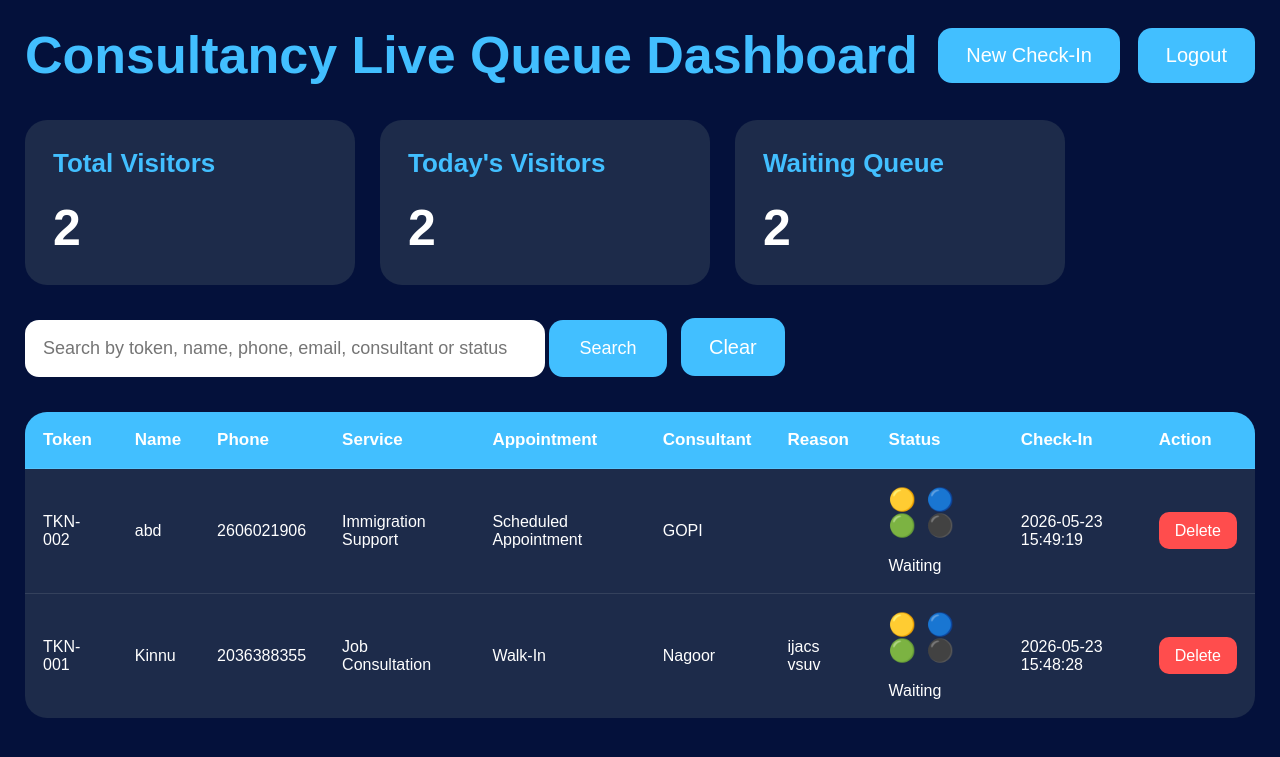
After one commit to NageswaraRao5020/devops-aws-project, a Flask app: page /admin in a window 1280 px wide. The commit adds this page. Shown: the top 757 px of the page. Run offline with Flask 3, Linux system fonts and the light colour scheme; the visitor is signed in with stand-in values (Sample User, id 1); data comes from the database, SQL or seed files in the repository; both versions use the stored data as it was after the commit.

Commit message:
complete consultancy visitor management system

```diff
--- a/app.py
+++ b/app.py
@@ -1,10 +1,218 @@
-from flask import Flask, render_template
+from flask import Flask, render_template, request, redirect, session
+import sqlite3
+from datetime import datetime
 
 app = Flask(__name__)
+app.secret_key = "visitor_secret_key"
+
+
+def init_db():
+    conn = sqlite3.connect("visitors.db")
+    c = conn.cursor()
+
+    c.execute("""
+        CREATE TABLE IF NOT EXISTS visitors (
+            id INTEGER PRIMARY KEY AUTOINCREMENT,
+            token_number TEXT,
+            name TEXT NOT NULL,
+            email TEXT,
+            phone TEXT,
+            service_type TEXT,
+            appointment_type TEXT,
+            reason TEXT,
+            consultant TEXT,
+            status TEXT,
+            checkin_time TEXT
+        )
+    """)
+
+    conn.commit()
+    conn.close()
+
+
+def generate_token():
+    conn = sqlite3.connect("visitors.db")
+    c = conn.cursor()
+    c.execute("SELECT COUNT(*) FROM visitors")
+    count = c.fetchone()[0] + 1
+    conn.close()
+    return f"TKN-{count:03d}"
+
 
 @app.route("/")
 def home():
+    if "admin" not in session:
+        return redirect("/login")
     return render_template("index.html")
 
+
+@app.route("/submit", methods=["POST"])
+def submit():
+    if "admin" not in session:
+        return redirect("/login")
+
+    token_number = generate_token()
+    name = request.form["name"]
+    email = request.form["email"]
+    phone = request.form["phone"]
+    service_type = request.form["service_type"]
+    appointment_type = request.form["appointment_type"]
+    reason = request.form["reason"]
+    consultant = request.form["consultant"]
+    status = "Waiting"
+    checkin_time = datetime.now().strftime("%Y-%m-%d %H:%M:%S")
+
+    conn = sqlite3.connect("visitors.db")
+    c = conn.cursor()
+
+    c.execute("""
+        INSERT INTO visitors
+        (token_number, name, email, phone, service_type, appointment_type, reason, consultant, status, checkin_time)
+        VALUES (?, ?, ?, ?, ?, ?, ?, ?, ?, ?)
+    """, (
+        token_number, name, email, phone, service_type,
+        appointment_type, reason, consultant, status, checkin_time
+    ))
+
+    conn.commit()
+    conn.close()
+
+    return redirect("/admin")
+@app.route("/admin")
+def admin():
+
+    if "admin" not in session:
+        return redirect("/login")
+
+    search = request.args.get("search", "").strip()
+
+    conn = sqlite3.connect("visitors.db")
+    c = conn.cursor()
+
+    if search:
+
+        like = f"%{search}%"
+
+        c.execute("""
+            SELECT * FROM visitors
+
+            WHERE
+                token_number LIKE ?
+                OR name LIKE ?
+                OR email LIKE ?
+                OR phone LIKE ?
+                OR service_type LIKE ?
+                OR appointment_type LIKE ?
+                OR reason LIKE ?
+                OR consultant LIKE ?
+                OR status LIKE ?
+
+            ORDER BY id DESC
+        """, (
+            like,
+            like,
+            like,
+            like,
+            like,
+            like,
+            like,
+            like,
+            like
+        ))
+
+    else:
+
+        c.execute("""
+            SELECT * FROM visitors
+            ORDER BY id DESC
+        """)
+
+    visitors = c.fetchall()
+
+    # TOTAL VISITORS
+    c.execute("SELECT COUNT(*) FROM visitors")
+    total_visitors = c.fetchone()[0]
+
+    # TODAY VISITORS
+    today = datetime.now().strftime("%Y-%m-%d")
+
+    c.execute("""
+        SELECT COUNT(*)
+        FROM visitors
+        WHERE checkin_time LIKE ?
+    """, (f"{today}%",))
+
+    today_visitors = c.fetchone()[0]
+
+    # WAITING VISITORS
+    c.execute("""
+        SELECT COUNT(*)
+        FROM visitors
+        WHERE status = 'Waiting'
+    """)
+
+    waiting_visitors = c.fetchone()[0]
+
+    conn.close()
+
+    return render_template(
+        "admin.html",
+        visitors=visitors,
+        search=search,
+        total_visitors=total_visitors,
+        today_visitors=today_visitors,
+        waiting_visitors=waiting_visitors
+    )
+
+@app.route("/update-status/<int:id>/<status>")
+def update_status(id, status):
+    if "admin" not in session:
+        return redirect("/login")
+
+    conn = sqlite3.connect("visitors.db")
+    c = conn.cursor()
+    c.execute("UPDATE visitors SET status = ? WHERE id = ?", (status, id))
+    conn.commit()
+    conn.close()
+
+    return redirect("/admin")
+
+
+@app.route("/delete/<int:id>")
+def delete_visitor(id):
+    if "admin" not in session:
+        return redirect("/login")
+
+    conn = sqlite3.connect("visitors.db")
+    c = conn.cursor()
+    c.execute("DELETE FROM visitors WHERE id = ?", (id,))
+    conn.commit()
+    conn.close()
+
+    return redirect("/admin")
+
+
+@app.route("/login", methods=["GET", "POST"])
+def login():
+    if request.method == "POST":
+        username = request.form["username"]
+        password = request.form["password"]
+
+        if username == "admin" and password == "admin123":
+            session["admin"] = True
+            return redirect("/")
+
+        return "Invalid username or password"
+
+    return render_template("login.html")
+
+
+@app.route("/logout")
+def logout():
+    session.pop("admin", None)
+    return redirect("/login")
+
+
 if __name__ == "__main__":
+    init_db()
     app.run(host="0.0.0.0", port=5000, debug=True)
--- /dev/null
+++ b/templates/admin.html
@@ -0,0 +1,251 @@
+<!DOCTYPE html>
+<html>
+<head>
+    <title>Consultancy Admin Dashboard</title>
+    <style>
+        * {
+            margin: 0;
+            padding: 0;
+            box-sizing: border-box;
+            font-family: Arial;
+        }
+
+        body {
+            background: #04113b;
+            color: white;
+            padding: 25px;
+        }
+
+        .top-bar {
+            display: flex;
+            justify-content: space-between;
+            align-items: center;
+            margin-bottom: 35px;
+        }
+
+        .title {
+            font-size: 52px;
+            color: #42bfff;
+            font-weight: bold;
+        }
+
+        .top-buttons {
+            display: flex;
+            gap: 18px;
+        }
+
+        .btn {
+            background: #42bfff;
+            color: white;
+            padding: 16px 28px;
+            text-decoration: none;
+            border-radius: 14px;
+            font-size: 20px;
+        }
+
+        .cards {
+            display: flex;
+            gap: 25px;
+            margin-bottom: 35px;
+        }
+
+        .card {
+            background: #1d2b4a;
+            width: 330px;
+            padding: 28px;
+            border-radius: 22px;
+        }
+
+        .card h2 {
+            color: #42bfff;
+            font-size: 26px;
+            margin-bottom: 20px;
+        }
+
+        .card p {
+            font-size: 50px;
+            font-weight: bold;
+        }
+
+        .search-box {
+            margin-bottom: 35px;
+        }
+
+        .search-box input {
+            width: 520px;
+            padding: 18px;
+            border-radius: 14px;
+            border: none;
+            font-size: 18px;
+        }
+
+        .search-box button {
+            padding: 18px 30px;
+            border: none;
+            border-radius: 14px;
+            background: #42bfff;
+            color: white;
+            font-size: 18px;
+        }
+
+        table {
+            width: 100%;
+            border-collapse: collapse;
+            background: #1d2b4a;
+            border-radius: 22px;
+            overflow: hidden;
+        }
+
+        th {
+            background: #42bfff;
+            padding: 18px;
+            font-size: 17px;
+            text-align: left;
+        }
+
+        td {
+            padding: 18px;
+            font-size: 16px;
+            border-top: 1px solid rgba(255,255,255,0.1);
+        }
+
+        tr:hover {
+            background: #24375f;
+        }
+
+        .status-links a {
+            text-decoration: none;
+            font-size: 22px;
+            margin-right: 6px;
+        }
+
+        .delete-btn {
+            background: #ff4d4d;
+            color: white;
+            padding: 10px 16px;
+            border-radius: 10px;
+            text-decoration: none;
+        }
+
+        .empty {
+            text-align: center;
+            padding: 40px;
+            font-size: 22px;
+            color: #d6d6d6;
+        }
+    </style>
+</head>
+
+<body>
+
+    <div class="top-bar">
+        <div class="title">Consultancy Live Queue Dashboard</div>
+
+        <div class="top-buttons">
+            <a href="/" class="btn">New Check-In</a>
+            <a href="/logout" class="btn">Logout</a>
+        </div>
+    </div>
+
+    <div class="cards">
+        <div class="card">
+            <h2>Total Visitors</h2>
+            <p>{{ total_visitors }}</p>
+        </div>
+
+        <div class="card">
+            <h2>Today's Visitors</h2>
+            <p>{{ today_visitors }}</p>
+        </div>
+
+        <div class="card">
+            <h2>Waiting Queue</h2>
+            <p>{{ waiting_visitors }}</p>
+        </div>
+    </div>
+
+    <div class="search-box">
+
+    <form method="GET" action="/admin">
+
+        <input
+            type="text"
+            name="search"
+            placeholder="Search by token, name, phone, email, consultant or status"
+            value="{{ search }}"
+        >
+
+        <button type="submit">
+            Search
+        </button>
+
+        <a
+            href="/admin"
+            class="btn"
+            style="padding:18px 28px; margin-left:10px;"
+        >
+            Clear
+        </a>
+
+    </form>
+
+</div>
+
+    <table>
+        <tr>
+            <th>Token</th>
+            <th>Name</th>
+            <th>Phone</th>
+            <th>Service</th>
+            <th>Appointment</th>
+            <th>Consultant</th>
+            <th>Reason</th>
+            <th>Status</th>
+            <th>Check-In</th>
+            <th>Action</th>
+        </tr>
+
+        {% if visitors %}
+
+            {% for v in visitors %}
+
+            <tr>
+                <td>{{ v[1] }}</td>
+                <td>{{ v[2] }}</td>
+                <td>{{ v[4] }}</td>
+                <td>{{ v[5] }}</td>
+                <td>{{ v[6] }}</td>
+                <td>{{ v[8] }}</td>
+                <td>{{ v[7] }}</td>
+
+                <td>
+                    <div class="status-links">
+                        <a href="/update-status/{{ v[0] }}/Waiting">🟡</a>
+                        <a href="/update-status/{{ v[0] }}/In-Consultation">🔵</a>
+                        <a href="/update-status/{{ v[0] }}/Completed">🟢</a>
+                        <a href="/update-status/{{ v[0] }}/Checked-Out">⚫</a>
+                    </div>
+                    <br>
+                    {{ v[9] }}
+                </td>
+
+                <td>{{ v[10] }}</td>
+
+                <td>
+                    <a href="/delete/{{ v[0] }}" class="delete-btn">Delete</a>
+                </td>
+            </tr>
+
+            {% endfor %}
+
+        {% else %}
+
+            <tr>
+                <td colspan="10" class="empty">No visitors found</td>
+            </tr>
+
+        {% endif %}
+    </table>
+
+</body>
+</html>
```
Also changed, not shown: templates/index.html (+92 -40 lines), templates/login.html (added, +80 -0 lines), visitors.db (added).
